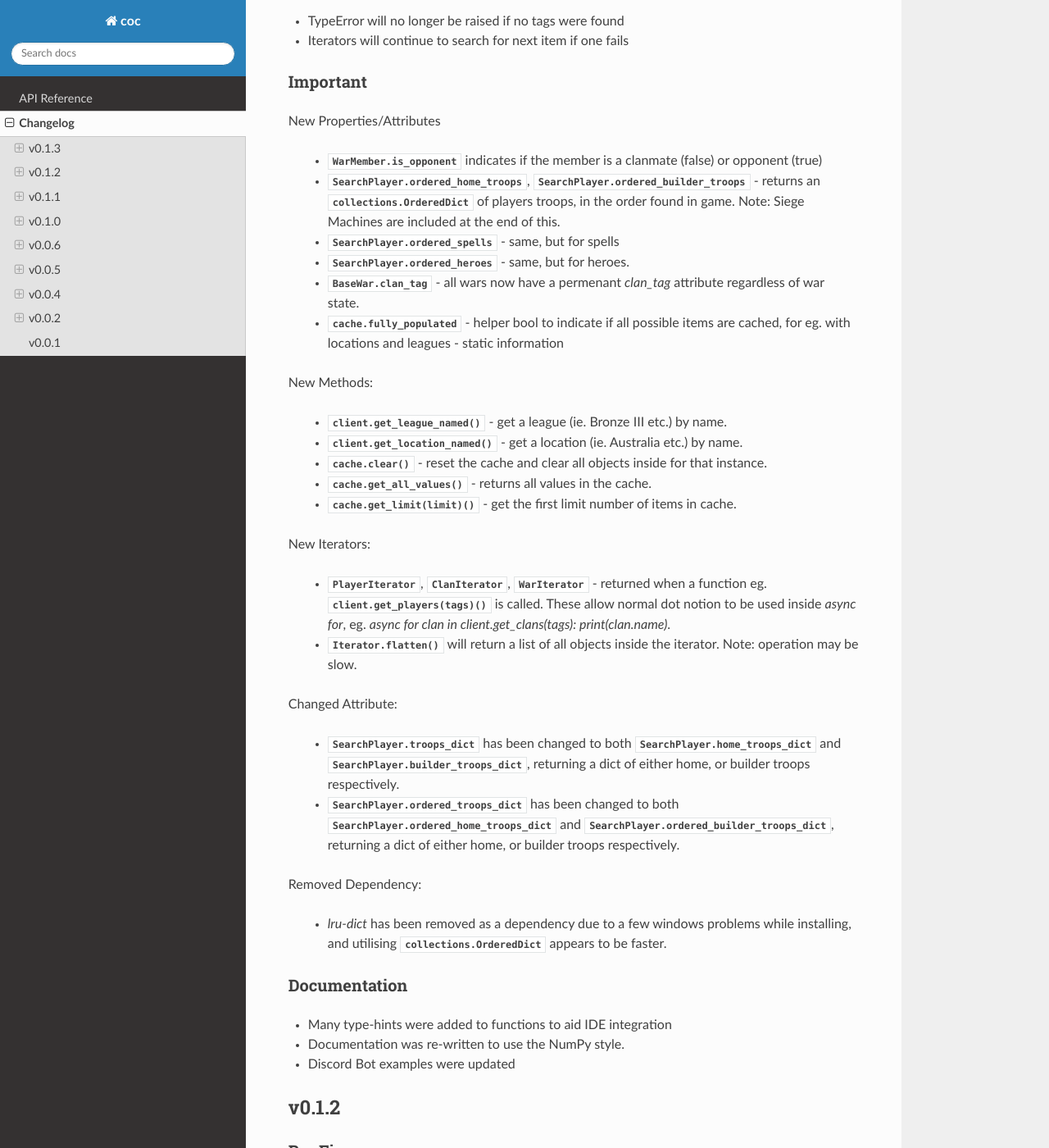
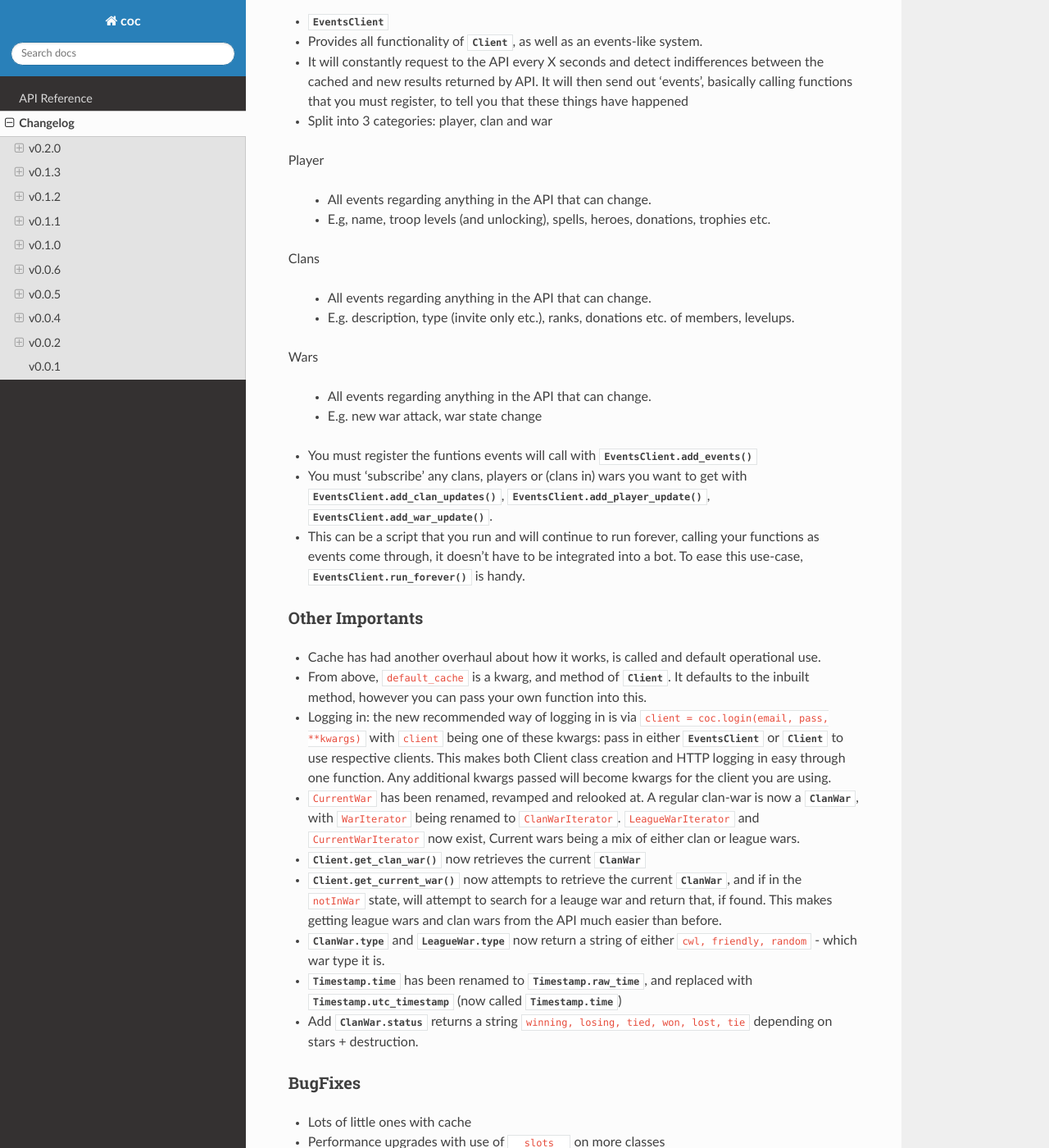
Before and after one commit to mathsman5133/coc.py, a Sphinx documentation site: the page built from docs/changelog.rst, in a window 1280 px wide and 1400 px high, scrolled down 424 px. Shown: the whole window at 82% size. Built offline with Sphinx 7.4.7 and the Read the Docs theme 2.0.0, drawn with Linux system fonts in a browser that asks for light colours; some of the changed text lies outside the part shown.

Commit message:
Final fixes and version bump to v0.2.0

```diff
--- a/README.rst
+++ b/README.rst
@@ -36,7 +36,7 @@ Quick Example
     import coc
     import asyncio
 
-    client = coc.Client('email', 'password')
+    client = coc.login('email', 'password')
 
     async def get_some_player(tag):
         player = await client.get_player(tag)
--- a/coc/__init__.py
+++ b/coc/__init__.py
@@ -1,6 +1,6 @@
 # -*- coding: utf-8 -*-
 
-__version__ = '0.2.0a'
+__version__ = '0.2.0'
 
 from .clans import (
     Clan,
--- a/docs/changelog.rst
+++ b/docs/changelog.rst
@@ -5,6 +5,73 @@ Changelog
 ===========
 This page keeps a fairly detailed, human readable version
 of what has changed, and whats new for each version of the lib.
+
+v0.2.0
+--------
+EventsClient
+~~~~~~~~~~~~~~
+- :class:`EventsClient`
+- Provides all functionality of :class:`Client`, as well as an events-like system.
+- It will constantly request to the API every X seconds and detect indifferences between the cached and new results
+  returned by API. It will then send out 'events', basically calling functions that you must register, to tell you that
+  these things have happened
+- Split into 3 categories: player, clan and war
+
+Player
+
+    - All events regarding anything in the API that can change.
+    - E.g, name, troop levels (and unlocking), spells, heroes, donations, trophies etc.
+
+Clans
+
+    - All events regarding anything in the API that can change.
+    - E.g. description, type (invite only etc.), ranks, donations etc. of members, levelups.
+
+Wars
+
+    - All events regarding anything in the API that can change.
+    - E.g. new war attack, war state change
+
+- You must register the funtions events will call with :meth:`EventsClient.add_events`
+- You must 'subscribe' any clans, players or (clans in) wars you want to get with :meth:`EventsClient.add_clan_updates`,
+  :meth:`EventsClient.add_player_update`, :meth:`EventsClient.add_war_update`.
+
+- This can be a script that you run and will continue to run forever, calling your functions as events come through,
+  it doesn't have to be integrated into a bot. To ease this use-case, :meth:`EventsClient.run_forever` is handy.
+
+Other Importants
+~~~~~~~~~~~~~~~~~
+- Cache has had another overhaul about how it works, is called and default operational use.
+
+- From above, ``default_cache`` is a kwarg, and method of :class:`Client`. It defaults to the inbuilt method,
+  however you can pass your own function into this.
+
+- Logging in: the new recommended way of logging in is via ``client = coc.login(email, pass, **kwargs)`` with ``client``
+  being one of these kwargs: pass in either :class:`EventsClient` or :class:`Client` to use respective clients. This
+  makes both Client class creation and HTTP logging in easy through one function. Any additional kwargs passed will become
+  kwargs for the client you are using.
+
+- ``CurrentWar`` has been renamed, revamped and relooked at. A regular clan-war is now a :class:`ClanWar`, with
+  ``WarIterator`` being renamed to ``ClanWarIterator``. ``LeagueWarIterator`` and ``CurrentWarIterator`` now exist,
+  Current wars being a mix of either clan or league wars.
+
+- :meth:`Client.get_clan_war` now retrieves the current :class:`ClanWar`
+
+- :meth:`Client.get_current_war` now attempts to retrieve the current :class:`ClanWar`, and if in the ``notInWar`` state,
+  will attempt to search for a leauge war and return that, if found. This makes getting league wars and
+  clan wars from the API much easier than before.
+- :attr:`ClanWar.type` and :attr:`LeagueWar.type` now return a string of either ``cwl, friendly, random`` - which war type it is.
+- :attr:`Timestamp.time` has been renamed to :attr:`Timestamp.raw_time`, and replaced with :attr:`Timestamp.utc_timestamp` (now called :attr:`Timestamp.time`)
+- Add :attr:`ClanWar.status` returns a string ``winning, losing, tied, won, lost, tie`` depending on stars + destruction.
+
+BugFixes
+~~~~~~~~~
+- Lots of little ones with cache
+- Performance upgrades with use of ``__slots__`` on more classes
+- Trying to iterate over used up iterators
+- Only log requests throttled as debug
+- Trying to pop a cache item failed
+- Few little regex and other bugs in cache.
 
 v0.1.3
 --------
--- a/setup.py
+++ b/setup.py
@@ -5,7 +5,7 @@ requirements = []
 with open(os.path.join(os.getcwd(), 'requirements.txt')) as f:
     requirements = f.read().splitlines()
 
-version = '0.2.0a'
+version = '0.2.0'
 
 readme = ''
 with open('README.rst') as f:
```
Also changed, not shown: 2 other files.
